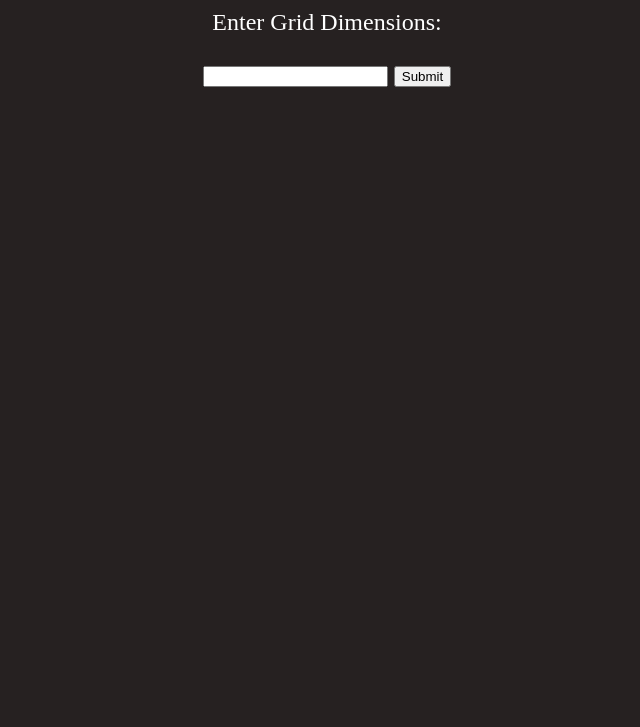
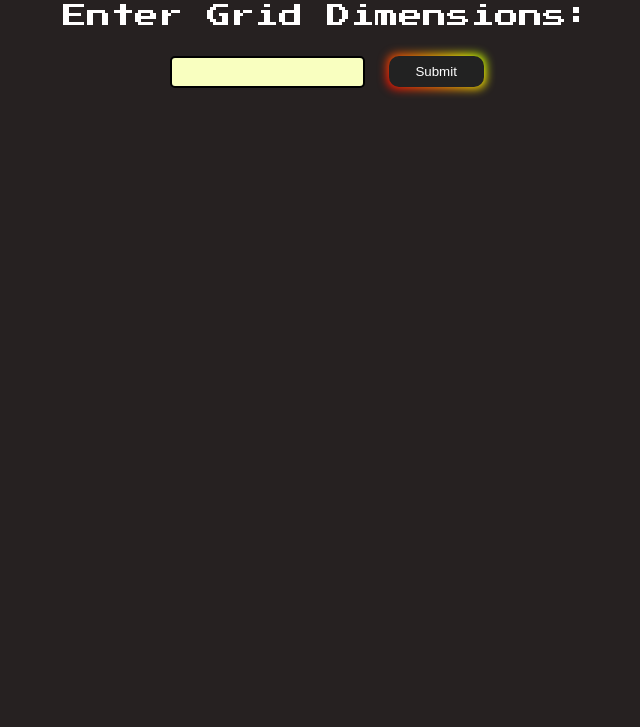
Before and after one commit to DizzyMoon/GameOfLife, a plain HTML site: page index.html in a window 1280 px wide. Shown: the part 73-800 px from the top of the page, without its empty margins (313-953 px from the left). Drawn offline with Linux system fonts and the light colour scheme.

Commit message:
Added styling

```diff
--- a/index.html
+++ b/index.html
@@ -11,9 +11,16 @@
     <div id="user-interface">
         <p>Enter Grid Dimensions:</p>
         <form>
-            <input type="number" name="dimensions" id="dimensions">
-            <input type="button" onclick="start()" value="Submit">
+            <div class="input-group">
+                <div class="webflow-style-input"></div>
+                <input type="number" name="dimensions" id="dimensions">
+                <button type="button" class="button-85" onclick="start()">Submit</button>
+            </div>
         </form>
+    </div>
+    <div id="buttons" class="hidden">
+        <input type="button" class="button-85" value="Clear grid" onclick="clearGrid()">
+        <button class="button-85" onclick="randomizeButton()">Randomize Grid</button>
     </div>
     <div id="gridContainer">
     </div>
--- a/script.js
+++ b/script.js
@@ -10,6 +10,8 @@ function load(){
 
 function start() {
     const user_interface = document.getElementById('user-interface');
+    const buttons = document.getElementById("buttons");
+    buttons.classList.remove('hidden');
     user_interface.classList.add('hidden');
     let dimensions = document.getElementById('dimensions').value;
     gameGrid = populateGrid(dimensions);
@@ -20,7 +22,17 @@ function start() {
     setInterval(() => {
         console.log("Tic")
         gameOfLife();
-    }, 1000)
+    }, 500)
+}
+
+function clearGrid(){
+    const dimensions = document.getElementById('dimensions').value;
+    gameGrid = [];
+    gameGrid = populateGrid(dimensions);
+}
+
+function randomizeButton(){
+    gameGrid = addRandomValues(gameGrid, 0.2);
 }
 
 function addRandomValues(grid, probability){
@@ -74,12 +86,28 @@ function createGridHTML(gridData) {
             } else {
                 cellDiv.classList.remove('alive');
             }
+            cellDiv.textContent = '_';
+
+            cellDiv.addEventListener('click', () => {
+                toggleAlive(cellDiv, row, col);
+            });
+
             //cellDiv.textContent = cellValue;
-            cellDiv.textContent = '_';
+
 
             rowDiv.appendChild(cellDiv); // Append cell to row
         }
         gridContainer.appendChild(rowDiv); // Append row to grid container
+    }
+}
+
+function toggleAlive(cellDiv, row, col) {
+    if (cellDiv.classList.contains('alive')){
+        cellDiv.classList.remove('alive')
+        gameGrid[row][col] = 0;
+    } else {
+        cellDiv.classList.add('alive');
+        gameGrid[row][col] = 1;
     }
 }
 
--- a/style.css
+++ b/style.css
@@ -1,4 +1,7 @@
+@import url('https://fonts.googleapis.com/css2?family=Press+Start+2P&display=swap');
+
 body {
+    font-family: 'Press Start 2P', sans-serif;
     background-color: rgb(38, 33, 33);
     margin: 0;
     padding: 0;
@@ -9,6 +12,98 @@ h1 {
     color: white;
     text-align: center;
 }
+
+input[type="number"] {
+    background-color: #f9ffc0;
+    padding: 0.5em;
+    border: 2px solid #000000;
+    border-radius: 5px;
+    outline: none;
+    transition: border-color 0.3s ease;
+}
+
+input[type="number"]:focus {
+    border-color: dodgerblue;
+}
+
+
+
+#buttons {
+    position: absolute;
+    left: 43%;
+    top: 10%;
+    z-index: 1;
+}
+
+.button-85 {
+    padding: 0.6em 2em;
+    border: none;
+    outline: none;
+    color: rgb(255, 255, 255);
+    background: #111;
+    cursor: pointer;
+    position: relative;
+    z-index: 0;
+    border-radius: 10px;
+    user-select: none;
+    -webkit-user-select: none;
+    touch-action: manipulation;
+  }
+
+  .button-85:before {
+    content: "";
+    background: linear-gradient(
+      45deg,
+      #ff0000,
+      #ff7300,
+      #fffb00,
+      #48ff00,
+      #00ffd5,
+      #002bff,
+      #7a00ff,
+      #ff00c8,
+      #ff0000
+    );
+    position: absolute;
+    top: -2px;
+    left: -2px;
+    background-size: 400%;
+    z-index: -1;
+    filter: blur(5px);
+    -webkit-filter: blur(5px);
+    width: calc(100% + 4px);
+    height: calc(100% + 4px);
+    transition: opacity 0.3s ease-in-out;
+    border-radius: 10px;
+  }
+
+  .button-85:hover:before {
+    animation: glowing-button-85 20s linear infinite;
+  }
+
+  @keyframes glowing-button-85 {
+    0% {
+      background-position: 0 0;
+    }
+    50% {
+      background-position: 400% 0;
+    }
+    100% {
+      background-position: 0 0;
+    }
+  }
+
+  .button-85:after {
+    z-index: -1;
+    content: "";
+    position: absolute;
+    width: 100%;
+    height: 100%;
+    background: #222;
+    left: 0;
+    top: 0;
+    border-radius: 10px;
+  }
 
 #user-interface {
     color:white;
```
